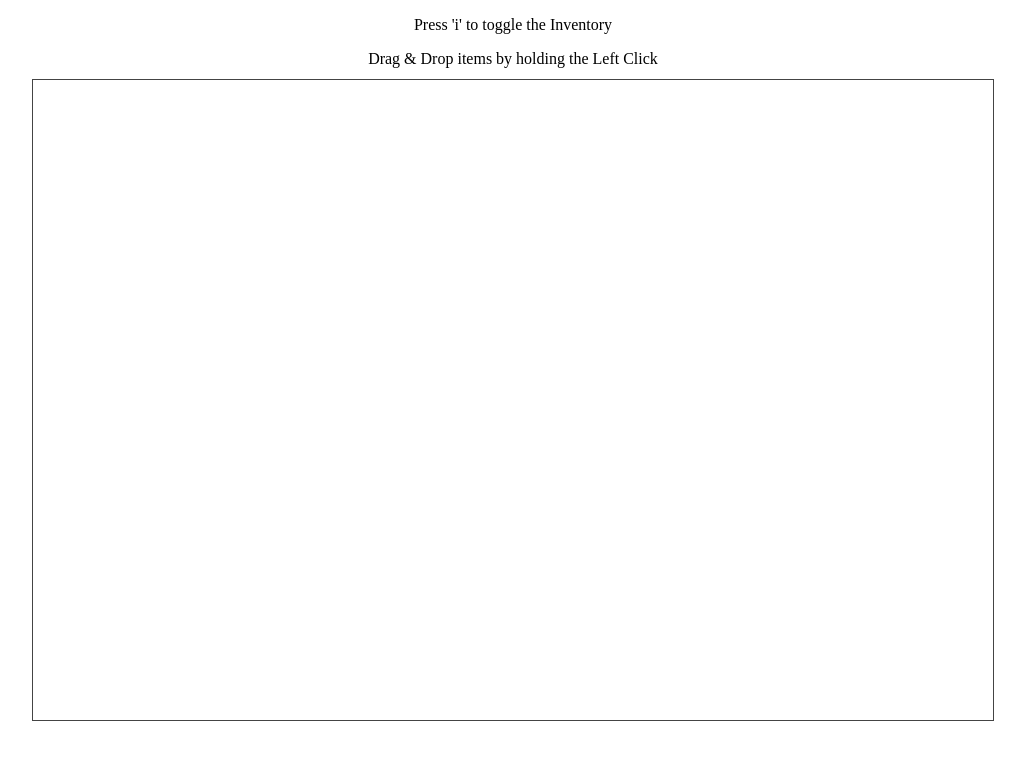
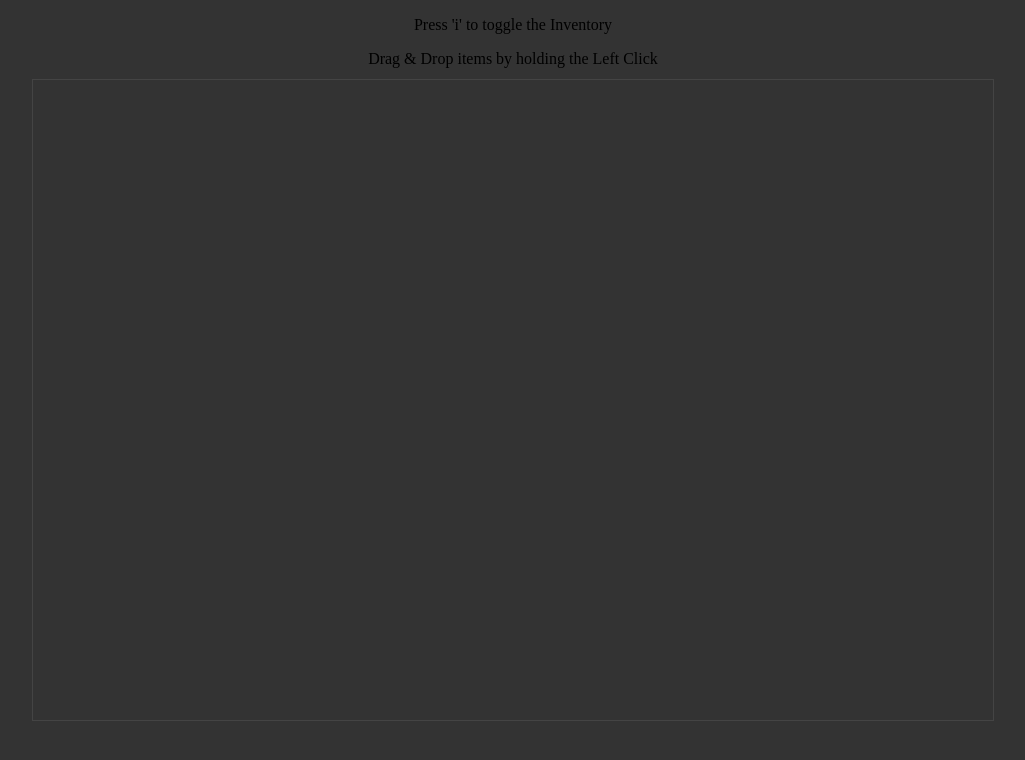
Before and after one commit to DimiTech/inventory-system, a website with bundled scripts: page index.html in a window 1280 px wide. Shown: the whole page, without its empty margins (127-1152 px from the left). Built offline with nearby package versions, Linux system fonts and the light colour scheme; files whose address does not match are found by name.

Commit message:
Add a dark background

```diff
--- a/index.html
+++ b/index.html
@@ -4,6 +4,9 @@
     <meta charset="UTF-8" />
     <title>2D Game Engine</title>
     <style>
+      html {
+        background-color: #333;
+      }
       canvas {
         margin: auto;
         padding: 0;
```
